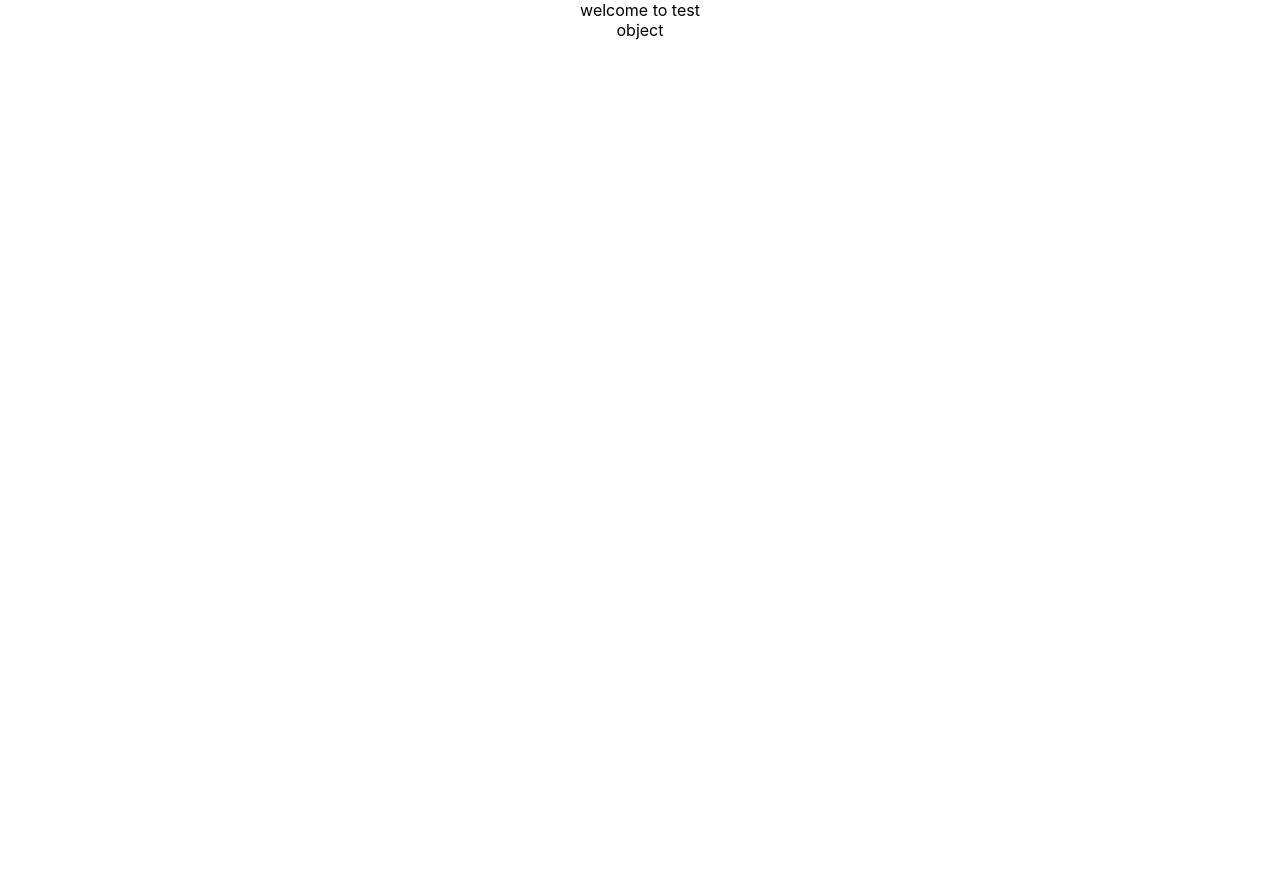
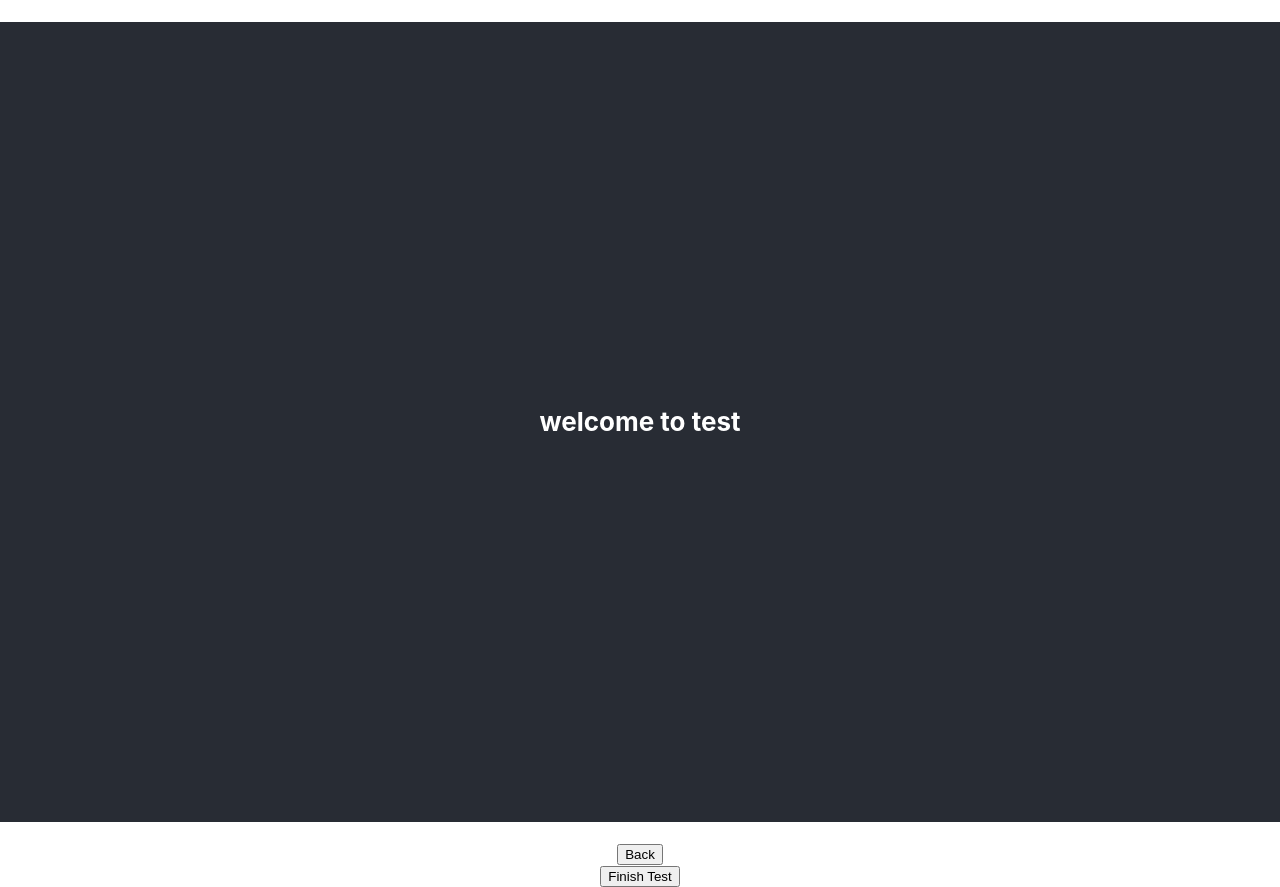
Before and after one commit to theskyxsea/quizzzy, a React (Create React App) app: page /Test in a window 1280 px wide. Before the commit the page ends 800 px from the top, so only its background shows below. Built offline with nearby package versions, Linux system fonts and the light colour scheme.

Commit message:
Question to question routing and answer check

```diff
--- a/src/components/Test.js
+++ b/src/components/Test.js
@@ -1,20 +1,181 @@
-import React from "react";
+import React, { useState, useEffect } from "react";
+//import Result from "./Result";
+import { Link } from "react-router-dom";
 
 function Test(props) {
-  console.log(typeof props.ques);
-  const questions = [props.ques];
+  //console.log(typeof props.ques);
+  const questions = props.ques;
+  //const [props.qno, props.setqno] = useState(0);
+  const [thisanswer, setthisanswer] = useState();
+  const [ansarre, setansarre] = useState([]);
+  const [thiskey, setthiskey] = useState();
+  let maintain = JSON.parse(window.localStorage.getItem("state"));
+  //console.log(props.ques[props.qno].questionText);
+
+  useEffect(() => {
+    console.log(maintain);
+
+    // [id, ques, name, answers, score, qno]
+    // const index = props.answers.indexOf(questions[props.qno]._id);
+    // if (index > -1) {
+    //   props.answers.splice(index, 1);
+    //   console.log(props.answers);
+    // }
+    //console.log(props.answers[0].thiskey);
+    //console.log(questions);
+    //console.log(questions.length);
+    // eslint-disable-next-line react-hooks/exhaustive-deps
+  }, [props.qno]);
+
+  useEffect(() => {
+    //console.log(props.answers);
+    //answerCheck();
+    //if (questions[0]) console.log(props.answer[props.qno].thisanswer.length);
+  }, [props.answers]);
+
+  const result = (correctans, answer) => {
+    for (let i = 0; i < props.answers.length; i++) {
+      if (props.answers[i].thiskey === questions[props.qno]._id) {
+        if (
+          props.answers[i].answer === questions[props.qno].correctOptionIndex
+        ) {
+          props.setscore((prevscore) => prevscore - 1);
+        }
+        let temp = [...props.answers];
+        temp.splice(i, 1);
+        props.setanswers(temp);
+      }
+    }
+    if (questions[props.qno].type) {
+      let count = 0;
+      for (let i = 0; i < correctans.length; i++) {
+        for (let j = 0; j < answer.length; j++) {
+          if (correctans[i] === answer[j]) {
+            count++;
+          }
+        }
+      }
+      if (count === correctans.length) {
+        //console.log(true);
+        props.setscore((prevscore) => prevscore + 1);
+      }
+    }
+    if (correctans === answer) {
+      //console.log(true);
+      props.setscore((prevscore) => prevscore + 1);
+    }
+  };
+  const finalize = () => {
+    //if (props.qno >= questions.length - 1) return;
+    if (!questions) return;
+    let answer = questions[props.qno].type ? ansarre : thisanswer;
+    props.setanswers((prevanswer) => [...prevanswer, { thiskey, answer }]);
+    result(questions[props.qno].correctOptionIndex, answer);
+    //console.log("Done");
+  };
+
+  const nextHandler = () => {
+    if (props.qno > questions.length - 1) return;
+    if (!questions) return;
+    props.setqno((prevqno) => prevqno + 1);
+    finalize();
+  };
+
+  const backhandler = () => {
+    if (props.qno === 0) return;
+    if (!questions) return;
+    props.setqno((prevqno) => prevqno - 1);
+    finalize();
+  };
+
+  function handleClick(answerh, key) {
+    //console.log(i);
+    questions[props.qno].type
+      ? setansarre((prevansarre) => [...prevansarre, answerh])
+      : setthisanswer(answerh);
+    setthiskey(key);
+  }
+
+  const options = () => {
+    let opt = [];
+    for (let i = 0; i < questions[props.qno].options.length; i++) {
+      opt.push(
+        <div key={questions[props.qno].options[i]}>
+          <input
+            type={questions[props.qno].type ? "checkbox" : "radio"}
+            id={questions[props.qno].options[i]}
+            name='answer'
+            // value={questions[props.qno].options[i]}
+            value={true}
+            onClick={() => handleClick(i, questions[props.qno]._id)}
+          />
+          <label htmlFor={questions[props.qno].options[i]}>
+            {questions[props.qno].options[i]}
+          </label>
+        </div>
+      );
+    }
+    return opt;
+  };
+  //let nom = props.qno + 1;
+
   return (
-    <div>
+    <React.Fragment>
       <div>
-        <div>welcome to test</div>
-        {props && props.id}
-        {props.name}
-        {typeof questions}
-        {/* {questions.map((x) => (
-          <div key={x[0]}> {x[0]} </div>
-        ))} */}
+        <h2 className='App-header'>welcome to test</h2>
+        <h2>{props.name}</h2>
+        <div>{questions[props.qno] ? questions[props.qno]._id : null}</div>
+        <form className='formm'>
+          <h4 className='question'>
+            {questions[props.qno] && questions[props.qno].questionText}
+          </h4>
+          <div className='options'>{questions.length && options()}</div>
+        </form>
+        <div>
+          {questions[props.qno]
+            ? questions[props.qno].correctOptionIndex
+            : null}
+        </div>
+        <div className='btnHolder'>
+          <div>
+            <Link to={`/Test/${props.qno - 1}`}>
+              <button
+                className='btn1'
+                onClick={() => {
+                  backhandler();
+                }}>
+                {questions[props.qno] === questions.length - 3
+                  ? "finish"
+                  : "Back"}
+              </button>
+            </Link>
+            {/* <div>{questions[props.qno] ? questions[props.qno].correctOptionIndex : null}</div> */}
+            {props.qno < questions.length - 1 ? (
+              <Link to={`/Test/${props.qno + 1}`}>
+                <button
+                  className='btn1'
+                  onClick={() => {
+                    nextHandler();
+                  }}>
+                  Next
+                </button>
+              </Link>
+            ) : null}
+          </div>
+          <div>
+            <Link to='/Result'>
+              <button
+                className='btn'
+                onClick={() => {
+                  finalize();
+                }}>
+                Finish Test
+              </button>
+            </Link>
+          </div>
+        </div>
       </div>
-    </div>
+    </React.Fragment>
   );
 }
 
```
